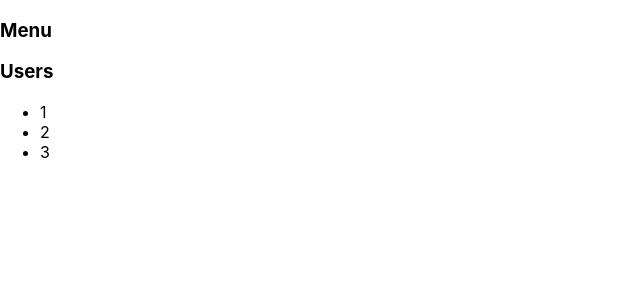
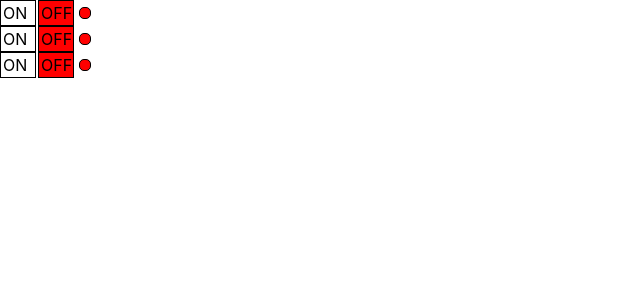
Before and after one commit to MariannaPo/react_kabzda, a React (Create React App) app: page / in a window 1280 px wide. Shown: the top 300 px of the page, without its empty margins (0-640 px from the left). Built offline with nearby package versions, Linux system fonts and the light colour scheme.

Commit message:
Button_onOff

```diff
--- a/src/App.tsx
+++ b/src/App.tsx
@@ -1,7 +1,8 @@
 import React from 'react';
 import './App.css';
 import Accordion from "./components/Accordion/Accordion";
-import Rating from "./Rating/Rating";
+import Rating from "./components/Rating/Rating";
+import OnOff from "./components/OnOff/OnOff";
 
 // function hello() {
 //     alert('Hello IT-Kamasutra')
@@ -12,18 +13,21 @@
     return (
 
         <div>
+            <OnOff />
+            <OnOff />
+            <OnOff />
             {/*<PageTitle title={"This is App component"}/>*/}
             {/*<PageTitle title={"My friends"}/>*/}
             {/*<div>Article 1</div>*/}
+            {/*<Accordion titleValue={'Menu'} collapsed={true}/>*/}
+            {/*<Accordion titleValue={'Users'} collapsed={true}/>*/}
+            {/*<div>Article 2</div>*/}
+            {/*<Rating value={0}/>*/}
             {/*<Rating value={1}/>*/}
-            <Accordion titleValue={'Menu'} collapsed={true}/>
-            <Accordion titleValue={'Users'} collapsed={false}/>
-            {/*<div>Article 2</div>*/}
             {/*<Rating value={2}/>*/}
             {/*<Rating value={3}/>*/}
             {/*<Rating value={4}/>*/}
             {/*<Rating value={5}/>*/}
-            {/*<Rating value={0}/>*/}
         </div>
     );
 }
--- a/src/components/Accordion/Accordion.tsx
+++ b/src/components/Accordion/Accordion.tsx
@@ -6,20 +6,12 @@
 }
 
 function Accordion(props: AccordionPropsType) {
-    if (props.collapsed) {
-        return (
-            <div>
-                <AccordionTitle title={props.titleValue}/>
-            </div>
-        )
-    }
-        return (
-            <div>
-                <AccordionTitle title={props.titleValue}/>
-                <AccordionBody/>
-            </div>
-        )
-
+    return (
+        <div>
+            <AccordionTitle title={props.titleValue}/>
+            {!props.collapsed && <AccordionBody/>}
+        </div>
+    )
 }
 
 type AccordionTitlePropsType = {
--- /dev/null
+++ b/src/components/OnOff/OnOff.tsx
@@ -0,0 +1,48 @@
+import React, {useState} from "react";
+
+type PropsType = {
+    // on: boolean
+}
+
+
+function OnOff(props: PropsType) {
+
+    let [on, setOn]=useState(false);
+
+    const onStyle = {
+        width: '30px',
+        height: '20px',
+        border: '1px solid black',
+        display: 'inline-block',
+        padding: '2px',
+        backgroundColor: on ? 'green' : 'white'
+    };
+    const offStyle = {
+        width: '30px',
+        height: '20px',
+        border: '1px solid black',
+        display: 'inline-block',
+        marginLeft: '2px',
+        padding: '2px',
+        backgroundColor: on ? 'white' : 'red'
+    };
+    const indicatorStyle = {
+        width: '10px',
+        height: '10px',
+        borderRadius: '5px',
+        border: '1px solid black',
+        display: 'inline-block',
+        marginLeft: '5px',
+        backgroundColor: on ? 'green' : 'red'
+    };
+
+    return (
+        <div>
+            <div style={onStyle} onClick={()=>{ setOn(true)}}>ON</div>
+            <div style={offStyle} onClick={()=>{ setOn(false)}}>OFF</div>
+            <div style={indicatorStyle}></div>
+        </div>
+    )
+}
+
+export default OnOff;
--- /dev/null
+++ b/src/components/Rating/Rating.tsx
@@ -0,0 +1,31 @@
+import React from "react";
+
+type RatingPropsType = {
+    value: 0 | 1 | 2 | 3 | 4 | 5
+}
+
+function Rating(props: RatingPropsType) {
+    return (
+        <div>
+            <Star selected={props.value > 0}/>
+            <Star selected={props.value > 1}/>
+            <Star selected={props.value > 2}/>
+            <Star selected={props.value > 3}/>
+            <Star selected={props.value > 4}/>
+        </div>
+    );
+}
+
+type StarPropsType = {
+    selected: boolean
+}
+
+function Star(props: StarPropsType) {
+    if (props.selected === true) {
+        return <span> <b>STAR</b> </span>
+    } else {
+        return <span>STAR </span>
+    }
+}
+
+export default Rating;
```
Also changed, not shown: src/Rating/Rating.tsx (deleted, +0 -87 lines), src/index.css (line endings or trailing spaces), 2 other files (tests, documents, lock files or other folders).
